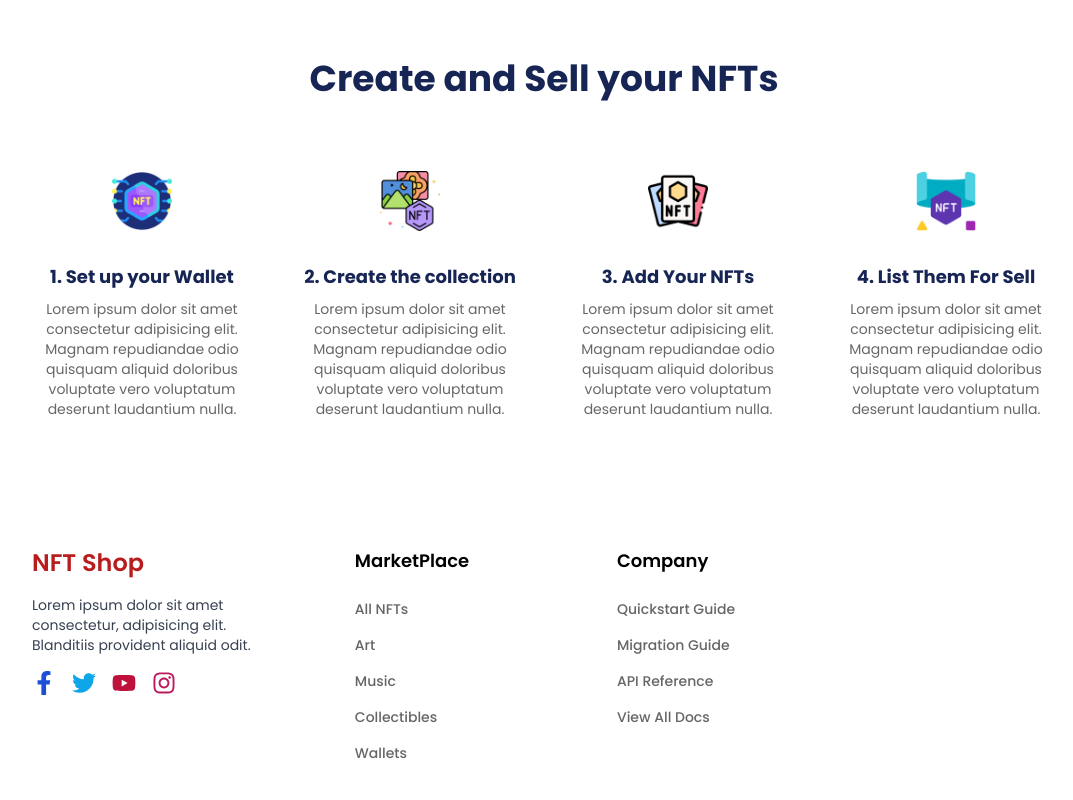
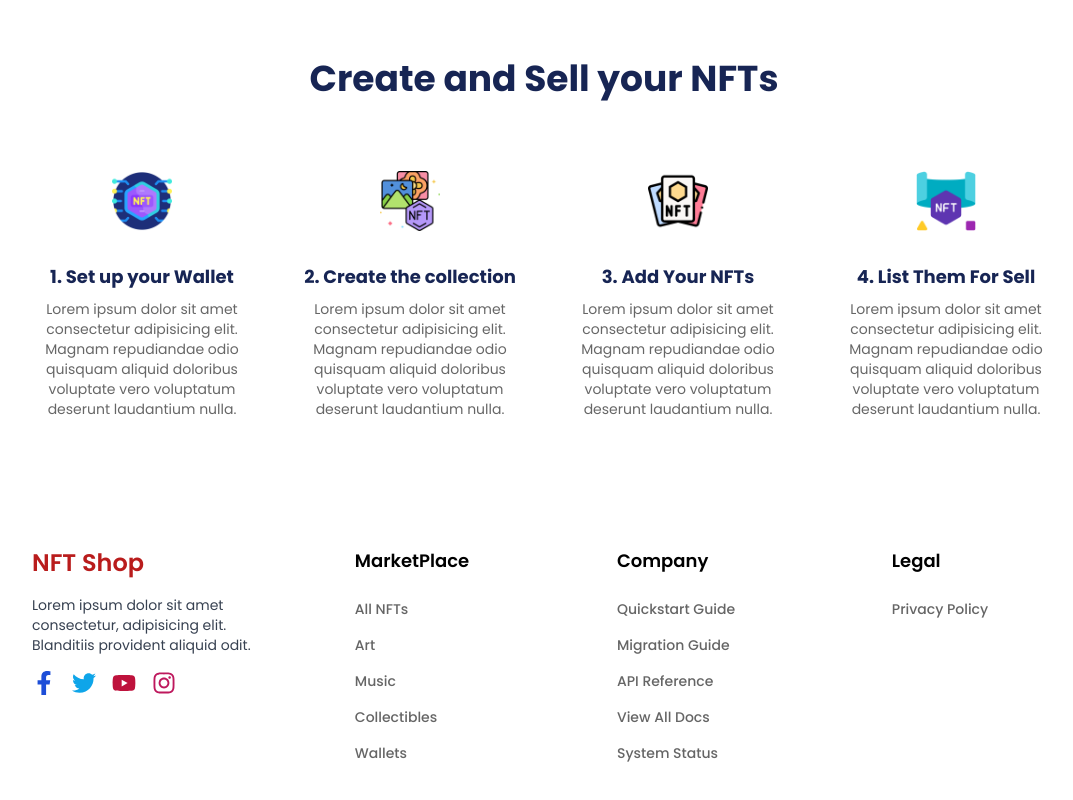
Before and after one commit to moonspark78/NFT_NextJS_Project, a Next.js app: page / in a window 1280 px wide. Shown: the part 3117-3917 px from the top of the page, without its empty margins (96-1169 px from the left). Built offline with nearby package versions, Linux system fonts and the light colour scheme.

Commit message:
working  Footer  component

```diff
--- a/app/Components/Helper/Home/Footer/Footer.tsx
+++ b/app/Components/Helper/Home/Footer/Footer.tsx
@@ -37,6 +37,12 @@ const Footer = () => {
           <p className="footer__link">Migration Guide</p>
           <p className="footer__link">API Reference</p>
           <p className="footer__link">View All Docs</p>
+          <p className="footer__link">System Status</p>
+        </div>
+        {/* 4th Footer Part */}
+        <div className='lg:mx-auto mx-0'>
+           <h1 className="footer__title">Legal</h1>
+           <p className="footer__link">Privacy Policy</p>
         </div>
       </div>
     </div>
```
